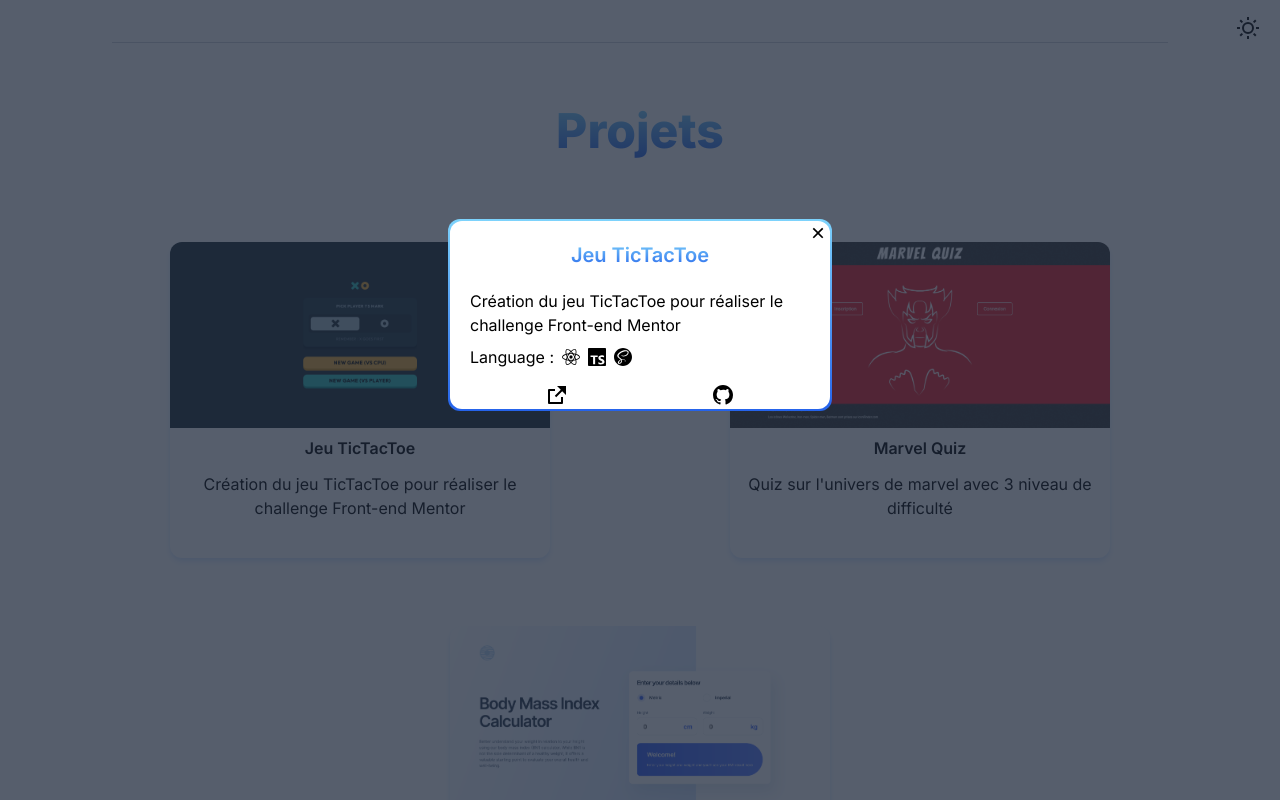
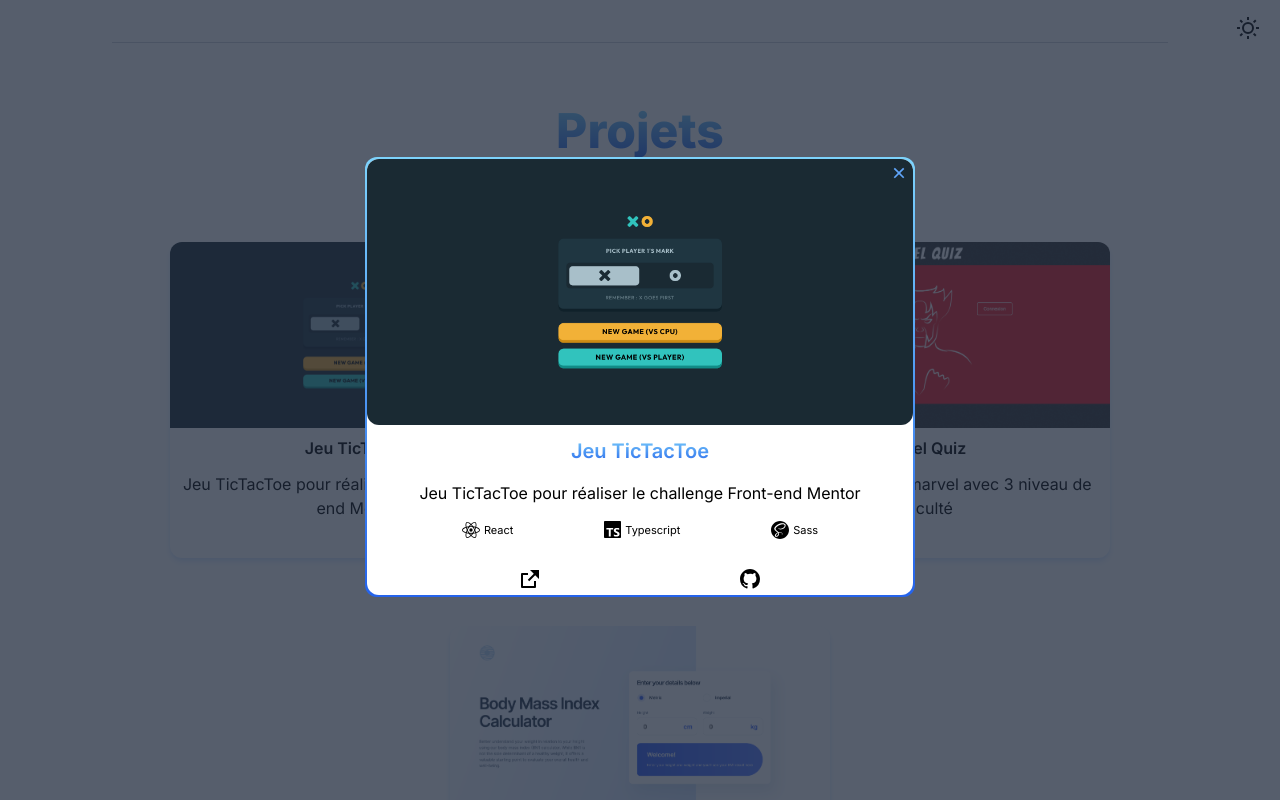
Before and after one commit to AnthonyFerreira91/Site-Personnel, a Next.js app: page / in a window 1280 px wide. Both pictures are taken after a click on the button 360 px from the left and 1120 px from the top of the page. Shown: the part 720-1520 px from the top of the page. Built offline with nearby package versions, Linux system fonts and the light colour scheme; no server answers.

Commit message:
Upgrade Modal Card

```diff
--- a/src/app/content/projets.tsx
+++ b/src/app/content/projets.tsx
@@ -7,7 +7,7 @@
 			<div className="flex justify-around flex-wrap gap-16">
 				<ProjectCard
 					title="Jeu TicTacToe"
-					description="Création du jeu TicTacToe pour réaliser le challenge Front-end Mentor"
+					description="Jeu TicTacToe pour réaliser le challenge Front-end Mentor"
 					tools={['React', 'Typescript', 'Sass']}
 					imgUrl="/images/Tic Tac Toe.png"
 					imgAlt="Projet 1"
--- a/src/components/ProjectCard/ModalCard.tsx
+++ b/src/components/ProjectCard/ModalCard.tsx
@@ -3,8 +3,9 @@
 import { ModalCardProps } from "@/types/ModalCardProps";
 import Link from "next/link";
 import { useEffect } from "react";
+import Image from "next/image";
 
-export const ModalCard = ({ title, description, tools, linkUrl, gitUrl, closeModal }: ModalCardProps) => {
+export const ModalCard = ({ title, description, tools, imgUrl, imgAlt, linkUrl, gitUrl, closeModal }: ModalCardProps) => {
 
 	useEffect(() => {
 		document.body.style.overflow = 'hidden';
@@ -22,7 +23,7 @@
 			case "NextJs":
 				return <SiNextdotjs size={sizeLogo} />;
 			case "Typescript":
-				return <SiTypescript size={sizeLogo} />;
+				return <SiTypescript size="17px" />;
 			case "Javascript":
 				return <SiJavascript size={sizeLogo} />;
 			case "Sass":
@@ -43,20 +44,24 @@
 	return (
 		<>
 			<div onClick={closeModal} className="fixed inset-0 bg-slate-800/75" />
-			<div className="fixed top-1/3 left-1/2 -translate-x-1/2 -translate-y-1/4 w-96 p-0.5 rounded-xl bg-primary">
-				<div className="bg-white bg-dark p-5 rounded-xl">
-					<h2 className="text-primary text-xl font-semibold text-center">{title}</h2>
-					<p className="mt-5 mb-2">{description}</p>
-					<div>
-						<div className="flex items-center gap-2 mb-5">
-							<h3>Language :</h3>
-							{tools.map((langage, index) => {
-								const icon = langageIcon(langage);
-								return <div key={index}>{icon}</div>
-							})}
+			<div className="fixed top-1/3 left-1/2 -translate-x-1/2 -translate-y-1/4 p-0.5 w-[550px] h-[440px] rounded-xl bg-primary">
+				<div className="relative bg-white bg-dark rounded-xl h-full">
+					<Link href={linkUrl} target="_blank" className="w-28 dark:text-white hover:text-blue-500 dark:hover:text-blue-400 transition-colors duration-200">
+						<Image className="rounded-xl w-full" src={imgUrl} alt={imgAlt} width={500} height={160}/>
+					</Link>
+					<div className="p-3">
+						<h2 className="text-primary text-xl font-semibold text-center">{title}</h2>
+						<p className="text-center mt-4 mb-4">{description}</p>
+						<div>
+							<div className="flex items-center justify-evenly gap-2 mb-5">
+								{tools.map((langage, index) => {
+									const icon = langageIcon(langage);
+									return <div key={index} className="flex items-center gap-1 text-[11px]">{icon} {langage}</div>
+								})}
+							</div>
 						</div>
 					</div>
-					<div className="absolute bottom-0 left-0 w-full h-7 flex justify-evenly">
+					<div className="absolute bottom-0 left-0 w-full h-7 flex justify-evenly z-10">
 						<Link href={linkUrl} target="_blank" className="w-28 dark:text-white hover:text-blue-500 dark:hover:text-blue-400 transition-colors duration-200">
 							<RiExternalLinkFill size="24px" className='m-auto' />
 						</Link>
@@ -68,7 +73,7 @@
 						className="absolute right-1 top-1"
 						onClick={closeModal}
 					>
-						<RiCloseLine size="20px" className="hover:text-blue-500 dark:text-white dark:hover:text-blue-400 transition-colors duration-200" />
+						<RiCloseLine size="20px" className="text-blue-400 dark:text-blue-400 hover:rotate-180 hover:text-blue-500 dark:hover:text-blue-500 transition-all duration-200" />
 					</button>
 				</div>
 			</div>
--- a/src/components/ProjectCard/ProjectCard.tsx
+++ b/src/components/ProjectCard/ProjectCard.tsx
@@ -19,7 +19,7 @@
           </div>
         </div>
       </button>
-      {showModal && createPortal(<ModalCard title={title} description={description} tools={tools} linkUrl={linkUrl} gitUrl={gitUrl} closeModal={() => setShowModal(false)} />, document.body)}
+      {showModal && createPortal(<ModalCard title={title} description={description} tools={tools} imgUrl={imgUrl} imgAlt={imgAlt} linkUrl={linkUrl} gitUrl={gitUrl} closeModal={() => setShowModal(false)} />, document.body)}
     </div>
   )
 }
--- a/src/types/ModalCardProps.ts
+++ b/src/types/ModalCardProps.ts
@@ -4,6 +4,8 @@
 	title: string;
 	description: string;
 	tools: string[];
+	imgUrl: string;
+	imgAlt: string;
 	linkUrl: string;
 	gitUrl: string;
 	closeModal: MouseEventHandler;
```
